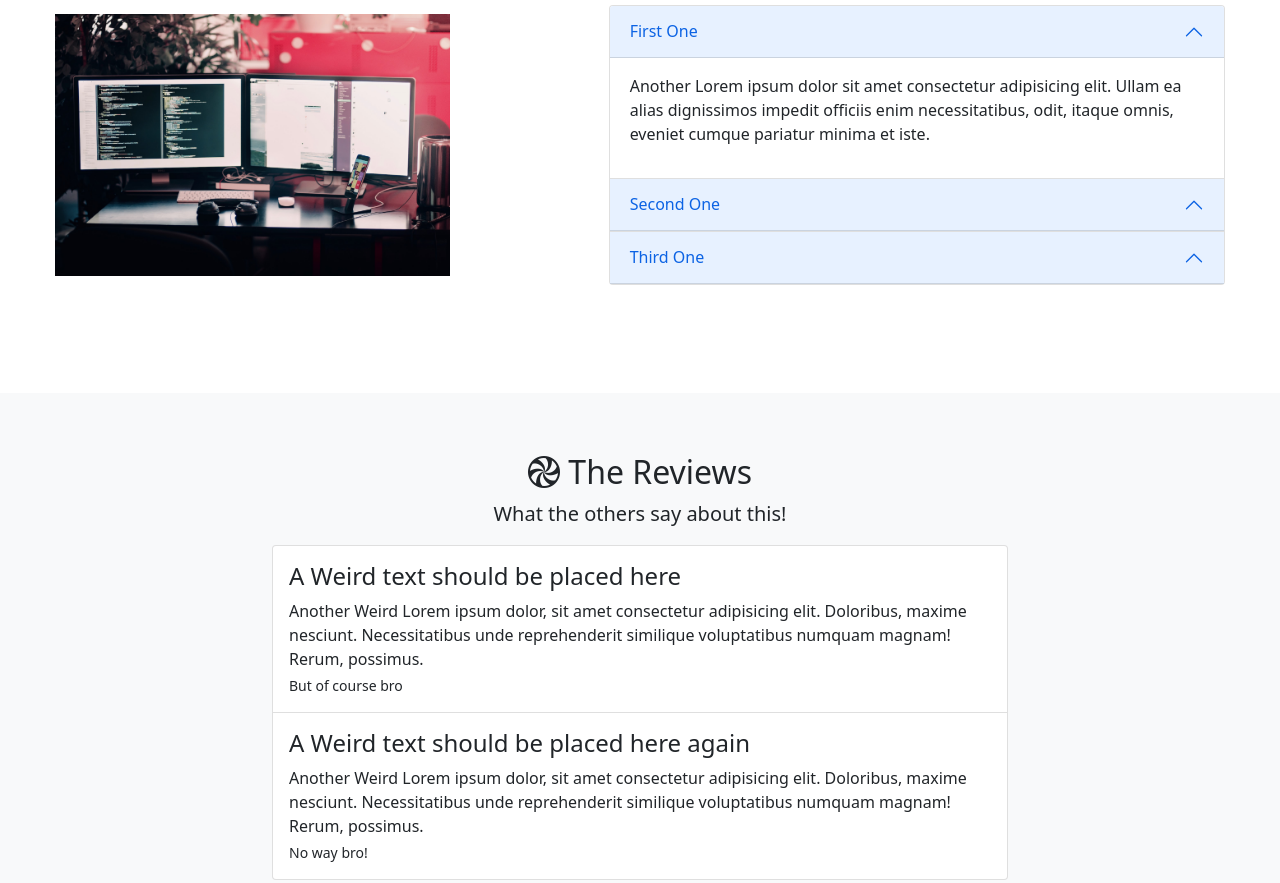
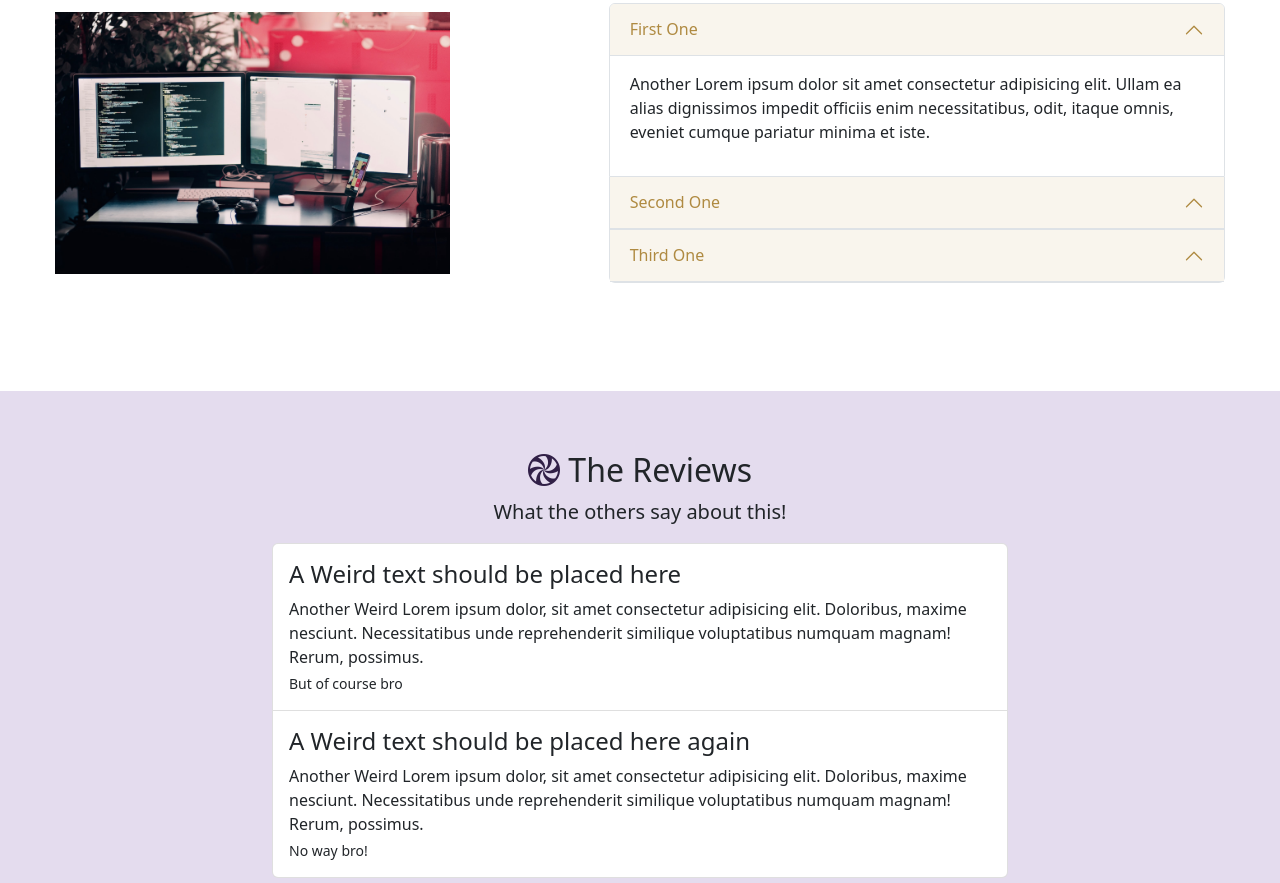
Before and after one commit to Gui37/Bootstrap, a website: page index.html in a window 1280 px wide. Shown: the part 1658-2541 px from the top of the page. Drawn offline with nearby package versions, Linux system fonts and the light colour scheme.

Commit message:
Aula terminada (Problemas no sidebar)

```diff
--- a/index.html
+++ b/index.html
@@ -4,8 +4,7 @@
     <meta charset="UTF-8">
     <meta http-equiv="X-UA-Compatible" content="IE=edge">
     <meta name="viewport" content="width=device-width, initial-scale=1.0">
-    <link href="https://cdn.jsdelivr.net/npm/bootstrap@5.0.2/dist/css/bootstrap.min.css" rel="stylesheet"
-        integrity="sha384-EVSTQN3/azprG1Anm3QDgpJLIm9Nao0Yz1ztcQTwFspd3yD65VohhpuuCOmLASjC" crossorigin="anonymous">
+  <link rel="stylesheet" href="css/main.min.css">
     <link rel="stylesheet" href="https://cdn.jsdelivr.net/npm/bootstrap-icons@1.9.1/font/bootstrap-icons.css">
 
     <title>Random Addict</title>
@@ -198,11 +197,11 @@
     </section>
 
     <!-- reviews -->
-    <section id="reviews" class="bg-light">
+    <section id="reviews" class="bg-altlight">
         <div class="container-lg">
             <div class="text-center">
 
-                <h2><i class="bi bi-hypnotize"></i> The Reviews</h2>
+                <h2><i class="bi bi-hypnotize text-altdark"></i> The Reviews</h2>
                 <p class="lead">What the others say about this!</p>
             </div>
             <div class="row justify-content-center">
@@ -342,7 +341,7 @@
       <div class="offcanvas offcanvas-start" tabindex="-1" id="sidebar" aria-labelledby="sidebarLabel">
         <div class="offcanvas-header">
             <h5 class="offcanvas-title" id="sidebarLabel">The other Stuff</h5>
-            <button type="button" class="btn-close text-reset" data-bs-dismiss="offcanvas" aria-label="Close"></button>
+            <button type="button" class="btn-close" data-bs-dismiss="offcanvas" aria-label="Close"></button>
         </div>
         <div class="offcanvas-body">
             <div>
@@ -357,16 +356,7 @@
               <p class="lead">Lorem ipsum dolor sit.</p>
              <a href="#"><img src="assets/z5d68x43.bmp"  class="img-fluid" alt=""></a>
             </div>
-            <div class="dropdown mt-3">
-              <button class="btn btn-secondary dropdown-toggle" type="button" id="dropdownMenuButton" data-bs-toggle="dropdown">
-                Dropdown button
-              </button>
-              <ul class="dropdown-menu" aria-labelledby="dropdownMenuButton">
-                <li><a class="dropdown-item" href="#">Action</a></li>
-                <li><a class="dropdown-item" href="#">Another action</a></li>
-                <li><a class="dropdown-item" href="#">Something else here</a></li>
-              </ul>
-            </div>
+
           </div>
 
       </div>
--- /dev/null
+++ b/sass/main.scss
@@ -0,0 +1,19 @@
+// custom variables
+$primary:#c29948;
+$light:#fbf5e5;
+
+// import the function & variables
+@import '../node_modules/bootstrap/scss/_functions';
+@import '../node_modules/bootstrap/scss/_variables';
+
+$custom-theme-colors: (
+    "altlight": #e4dcee,
+    "altdark": #312047
+);
+
+
+$theme-colors: map-merge($custom-theme-colors , $theme-colors);
+
+// import bootstrap
+
+@import '../node_modules/bootstrap/scss/bootstrap';
```
Also changed, not shown: package.json (added, +22 -0 lines), css/main.min.css (added), 3 other files.
